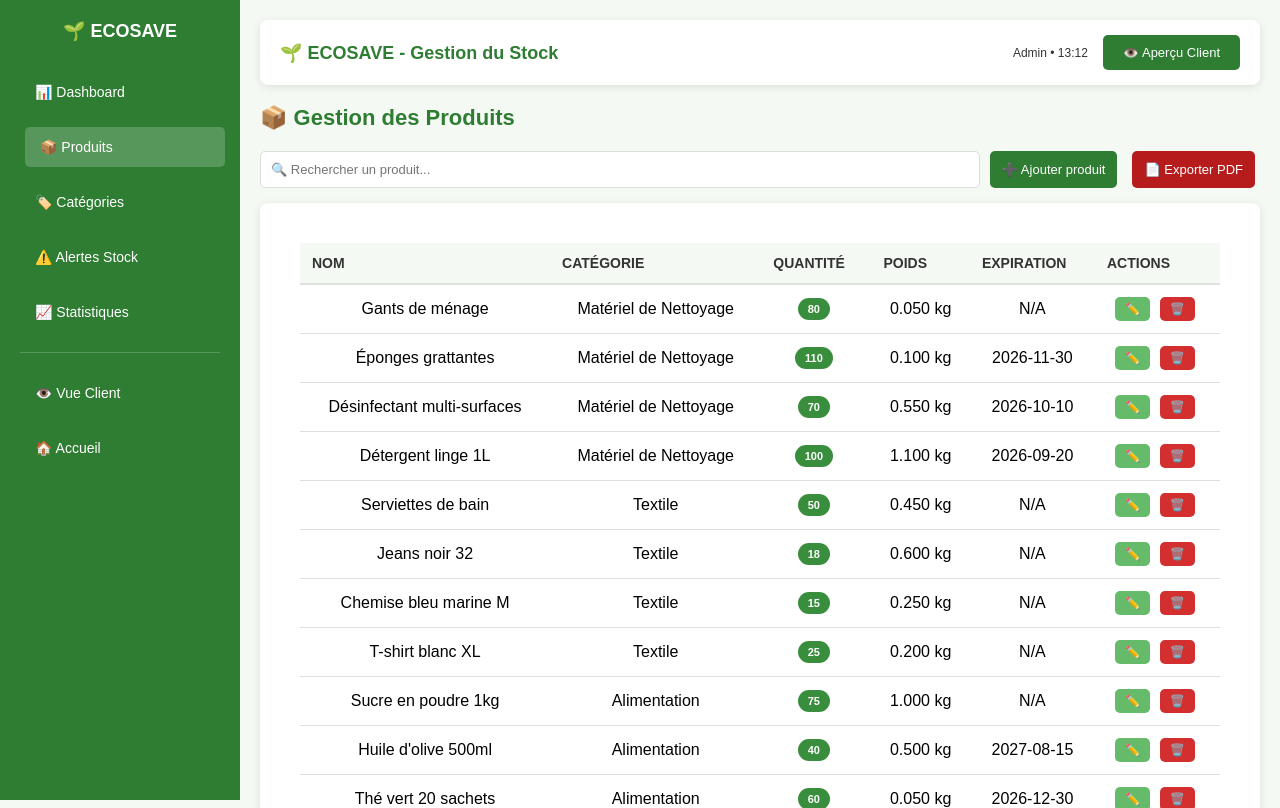
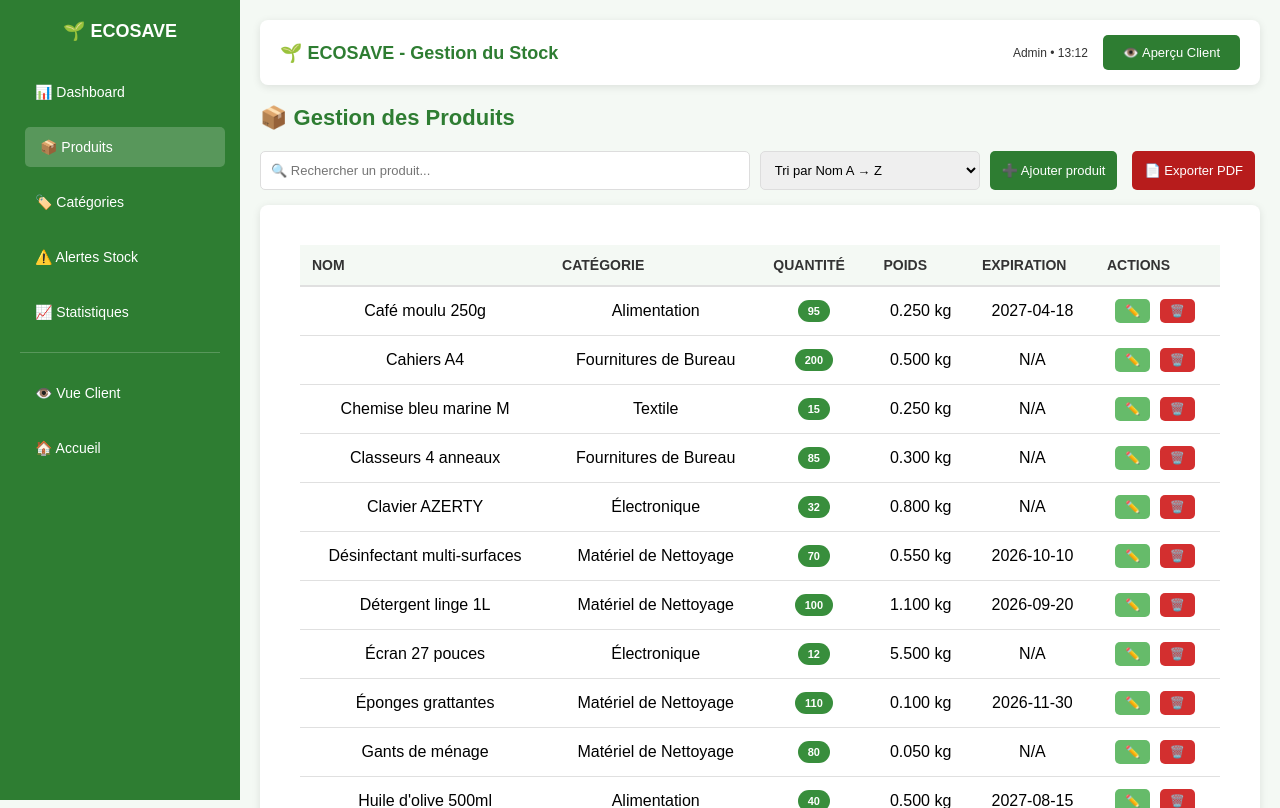
Before and after one commit to youssefchaabane/projet-web-les-visionnaires, a PHP site: page /gestion-stock/app/views/admin.php in a window 1280 px wide, after a click on "📦 Produits". Shown: the top 808 px of the page. Run offline with PHP 8.4, Linux system fonts and the light colour scheme; data comes from the database, SQL or seed files in the repository; some libraries are stand-ins or nearby versions.

Commit message:
mise a jour

```diff
--- a/app/views/admin.php
+++ b/app/views/admin.php
@@ -679,7 +679,13 @@
             <h2>📦 Gestion des Produits</h2>
 
             <div class="search-box">
-                <input type="text" id="produit-search" class="form-control" placeholder="🔍 Rechercher un produit...">
+                <input type="text" id="produit-search" class="form-control" placeholder="🔍 Rechercher un produit..." oninput="loadProduits()">
+                <select id="produit-sort" class="form-select" onchange="onProduitSortChange()" style="max-width: 220px;">
+                    <option value="nom_asc">Tri par Nom A → Z</option>
+                    <option value="nom_desc">Tri par Nom Z → A</option>
+                    <option value="categorie_asc">Tri par Catégorie A → Z</option>
+                    <option value="categorie_desc">Tri par Catégorie Z → A</option>
+                </select>
                 <button class="btn btn-primary" onclick="openProduitModal()">➕ Ajouter produit</button>
                 <button class="btn btn-export" onclick="exportProduitsPDF()">📄 Exporter PDF</button>
             </div>
@@ -697,27 +703,14 @@
         <div id="categories" class="page-section">
             <h2>🏷️ Gestion des Catégories</h2>
 
-            <div class="row">
-                <div class="col-md-3">
-                    <div class="stat-card">
-                        <h3 id="categorie-total-count">0</h3>
-                        <p>Catégories</p>
-                    </div>
-                </div>
-                <div class="col-md-9">
-                    <div class="card">
-                        <div class="card-header">
-                            <h5>Top Catégories (réel)</h5>
-                        </div>
-                        <div class="card-body" id="categories-top-categories">
-                            <div class="spinner" style="margin: 20px auto;"></div>
-                        </div>
-                    </div>
-                </div>
-            </div>
-
             <div class="search-box">
-                <input type="text" id="categorie-search" class="form-control" placeholder="🔍 Rechercher une catégorie...">
+                <input type="text" id="categorie-search" class="form-control" placeholder="🔍 Rechercher une catégorie..." oninput="loadCategories()">
+                <select id="categorie-sort" class="form-select" onchange="onCategorieSortChange()" style="max-width: 220px;">
+                    <option value="nom_asc">Tri par Nom A → Z</option>
+                    <option value="nom_desc">Tri par Nom Z → A</option>
+                    <option value="lieu_asc">Tri par Lieu de stockage A → Z</option>
+                    <option value="lieu_desc">Tri par Lieu de stockage Z → A</option>
+                </select>
                 <button class="btn btn-primary" onclick="openCategorieModal()">➕ Ajouter catégorie</button>
                 <button class="btn btn-export" onclick="exportCategoriesPDF()">📄 Exporter PDF</button>
             </div>
@@ -892,6 +885,9 @@
         let confirmCallback = null;
         let currentProduits = [];
         let currentCategories = [];
+        let currentCategoriesMap = {};
+        let currentProduitSort = 'nom_asc';
+        let currentCategorieSort = 'nom_asc';
         let stockStatusChart = null;
 
         function showConfirmation(message) {
@@ -1132,8 +1128,102 @@
             });
         }
 
+        function onProduitSortChange() {
+            const sortSelect = document.getElementById('produit-sort');
+            if (sortSelect) {
+                currentProduitSort = sortSelect.value;
+                loadProduits();
+            }
+        }
+
+        function onCategorieSortChange() {
+            const sortSelect = document.getElementById('categorie-sort');
+            if (sortSelect) {
+                currentCategorieSort = sortSelect.value;
+                loadCategories();
+            }
+        }
+
+        function sortCategories(categories) {
+            const sorted = [...categories];
+            switch (currentCategorieSort) {
+                case 'nom_asc':
+                    return sorted.sort((a, b) => a.nom_cat.localeCompare(b.nom_cat, 'fr', { sensitivity: 'base' }));
+                case 'nom_desc':
+                    return sorted.sort((a, b) => b.nom_cat.localeCompare(a.nom_cat, 'fr', { sensitivity: 'base' }));
+                case 'lieu_asc':
+                    return sorted.sort((a, b) => {
+                        const aLieu = (a.lieu_stockage || '').localeCompare(b.lieu_stockage || '', 'fr', { sensitivity: 'base' });
+                        return aLieu !== 0 ? aLieu : a.nom_cat.localeCompare(b.nom_cat, 'fr', { sensitivity: 'base' });
+                    });
+                case 'lieu_desc':
+                    return sorted.sort((a, b) => {
+                        const bLieu = (b.lieu_stockage || '').localeCompare(a.lieu_stockage || '', 'fr', { sensitivity: 'base' });
+                        return bLieu !== 0 ? bLieu : a.nom_cat.localeCompare(b.nom_cat, 'fr', { sensitivity: 'base' });
+                    });
+                default:
+                    return sorted;
+            }
+        }
+
+        function sortProduits(produits, categoriesMap) {
+            const sorted = [...produits];
+            switch (currentProduitSort) {
+                case 'nom_asc':
+                    return sorted.sort((a, b) => a.nom_prod.localeCompare(b.nom_prod, 'fr', { sensitivity: 'base' }));
+                case 'nom_desc':
+                    return sorted.sort((a, b) => b.nom_prod.localeCompare(a.nom_prod, 'fr', { sensitivity: 'base' }));
+                case 'categorie_asc':
+                    return sorted.sort((a, b) => {
+                        const aCat = currentCategoriesMap[a.id_cat] || '';
+                        const bCat = currentCategoriesMap[b.id_cat] || '';
+                        const categoryCompare = aCat.localeCompare(bCat, 'fr', { sensitivity: 'base' });
+                        return categoryCompare !== 0 ? categoryCompare : a.nom_prod.localeCompare(b.nom_prod, 'fr', { sensitivity: 'base' });
+                    });
+                case 'categorie_desc':
+                    return sorted.sort((a, b) => {
+                        const aCat = currentCategoriesMap[a.id_cat] || '';
+                        const bCat = currentCategoriesMap[b.id_cat] || '';
+                        const categoryCompare = bCat.localeCompare(aCat, 'fr', { sensitivity: 'base' });
+                        return categoryCompare !== 0 ? categoryCompare : b.nom_prod.localeCompare(a.nom_prod, 'fr', { sensitivity: 'base' });
+                    });
+                default:
+                    return sorted;
+            }
+        }
+
+        function renderProduitsTable(produits, categoriesMap) {
+            if (!produits.length) {
+                document.getElementById('produits-list').innerHTML = '<p style="text-align: center; padding: 20px; color: #999;">Aucun produit trouvé</p>';
+                return;
+            }
+
+            let html = '<table class="table"><thead><tr><th>Nom</th><th>Catégorie</th><th>Quantité</th><th>Poids</th><th>Expiration</th><th>Actions</th></tr></thead><tbody>';
+            produits.forEach(p => {
+                const statusClass = p.quantite_dispo === 0 ? 'bg-danger' : (p.quantite_dispo <= 5 ? 'bg-warning' : 'bg-success');
+                const nomCategorie = categoriesMap[p.id_cat] || '-';
+                html += `<tr>
+                    <td>${p.nom_prod}</td>
+                    <td>${nomCategorie}</td>
+                    <td><span class="badge ${statusClass}">${p.quantite_dispo}</span></td>
+                    <td>${p.poids_produit || 'N/A'} kg</td>
+                    <td>${p.date_expiration || 'N/A'}</td>
+                    <td>
+                        <button class="btn btn-sm btn-info" onclick="editProduit(${p.id_prod})">✏️</button>
+                        <button class="btn btn-sm btn-danger" onclick="deleteProduit(${p.id_prod})">🗑️</button>
+                    </td>
+                </tr>`;
+            });
+            html += '</tbody></table>';
+            document.getElementById('produits-list').innerHTML = html;
+        }
+
         function loadProduits() {
             const searchTerm = document.getElementById('produit-search').value.trim();
+            const sortSelect = document.getElementById('produit-sort');
+            if (sortSelect) {
+                currentProduitSort = sortSelect.value;
+            }
 
             // D'abord charger les catégories pour créer un mapping
             fetch('/gestion-stock/index.php?action=categorie_getAll')
@@ -1144,6 +1234,7 @@
                     (categoriesData.data || []).forEach(cat => {
                         categoriesMap[cat.id_cat] = cat.nom_cat;
                     });
+                    currentCategoriesMap = categoriesMap;
 
                     // Ensuite charger les produits
                     return fetch('/gestion-stock/index.php?action=produit_getAll&search=' + encodeURIComponent(searchTerm))
@@ -1155,31 +1246,8 @@
                 })
                 .then(({ produits, categoriesMap }) => {
                     currentProduits = produits;
-
-                    if (produits.length === 0) {
-                        document.getElementById('produits-list').innerHTML = '<p style="text-align: center; padding: 20px; color: #999;">Aucun produit trouvé</p>';
-                        return;
-                    }
-
-                    let html = '<table class="table"><thead><tr><th>Nom</th><th>Catégorie</th><th>Quantité</th><th>Poids</th><th>Expiration</th><th>Actions</th></tr></thead><tbody>';
-                    produits.forEach(p => {
-                        const statusClass = p.quantite_dispo === 0 ? 'bg-danger' : (p.quantite_dispo <= 5 ? 'bg-warning' : 'bg-success');
-                        const statusText = p.quantite_dispo === 0 ? 'Rupture' : (p.quantite_dispo <= 5 ? 'Bas' : 'OK');
-                        const nomCategorie = categoriesMap[p.id_cat] || '-';
-                        html += `<tr>
-                            <td>${p.nom_prod}</td>
-                            <td>${nomCategorie}</td>
-                            <td><span class="badge ${statusClass}">${p.quantite_dispo}</span></td>
-                            <td>${p.poids_produit || 'N/A'} kg</td>
-                            <td>${p.date_expiration || 'N/A'}</td>
-                            <td>
-                                <button class="btn btn-sm btn-info" onclick="editProduit(${p.id_prod})">✏️</button>
-                                <button class="btn btn-sm btn-danger" onclick="deleteProduit(${p.id_prod})">🗑️</button>
-                            </td>
-                        </tr>`;
-                    });
-                    html += '</tbody></table>';
-                    document.getElementById('produits-list').innerHTML = html;
+                    const sortedProduits = sortProduits(produits, categoriesMap);
+                    renderProduitsTable(sortedProduits, categoriesMap);
                 });
         }
 
@@ -1191,15 +1259,14 @@
                     const categories = data.data || [];
                     currentCategories = categories;
 
-                    loadCategoryStats(categories);
-
                     if (categories.length === 0) {
                         document.getElementById('categories-list').innerHTML = '<p style="text-align: center; padding: 20px; color: #999;">Aucune catégorie trouvée</p>';
                         return;
                     }
 
+                    const sortedCategories = sortCategories(categories);
                     let html = '<table class="table"><thead><tr><th>Nom</th><th>Description</th><th>Lieu Stockage</th><th>Température</th><th>Actions</th></tr></thead><tbody>';
-                    categories.forEach(c => {
+                    sortedCategories.forEach(c => {
                         html += `<tr>
                             <td>${c.nom_cat}</td>
                             <td>${c.description_cat || '-'}</td>
@@ -1216,41 +1283,6 @@
                 });
         }
 
-        function loadCategoryStats(categories = []) {
-            const totalCountEl = document.getElementById('categorie-total-count');
-            const topCategoriesEl = document.getElementById('categories-top-categories');
-
-            totalCountEl.textContent = categories.length;
-
-            if (categories.length === 0) {
-                topCategoriesEl.innerHTML = '<p style="text-align: center; color: #999;">Aucune catégorie disponible</p>';
-                return;
-            }
-
-            const topCategories = categories
-                .map(c => ({
-                    nom: c.nom_cat,
-                    total: c.produits_count ?? 0
-                }))
-                .filter(c => c.total > 0)
-                .sort((a, b) => b.total - a.total)
-                .slice(0, 6);
-
-            let html = '<ul style="list-style: none; padding: 0; margin: 0;">';
-            if (topCategories.length === 0) {
-                html += '<li style="padding: 12px 0; color: #999;">Aucune catégorie avec produit</li>';
-            } else {
-                topCategories.forEach(c => {
-                    html += `<li style="padding: 10px 0; border-bottom: 1px solid #eee;
-                        display: flex; justify-content: space-between; align-items: center;">
-                        <span><strong>${c.nom}</strong></span>
-                        <span style="color: #666;">${c.total} produits</span>
-                    </li>`;
-                });
-            }
-            html += '</ul>';
-            topCategoriesEl.innerHTML = html;
-        }
 
         function loadAlertes() {
             fetch('/gestion-stock/index.php?action=produit_getBasStock')
```
